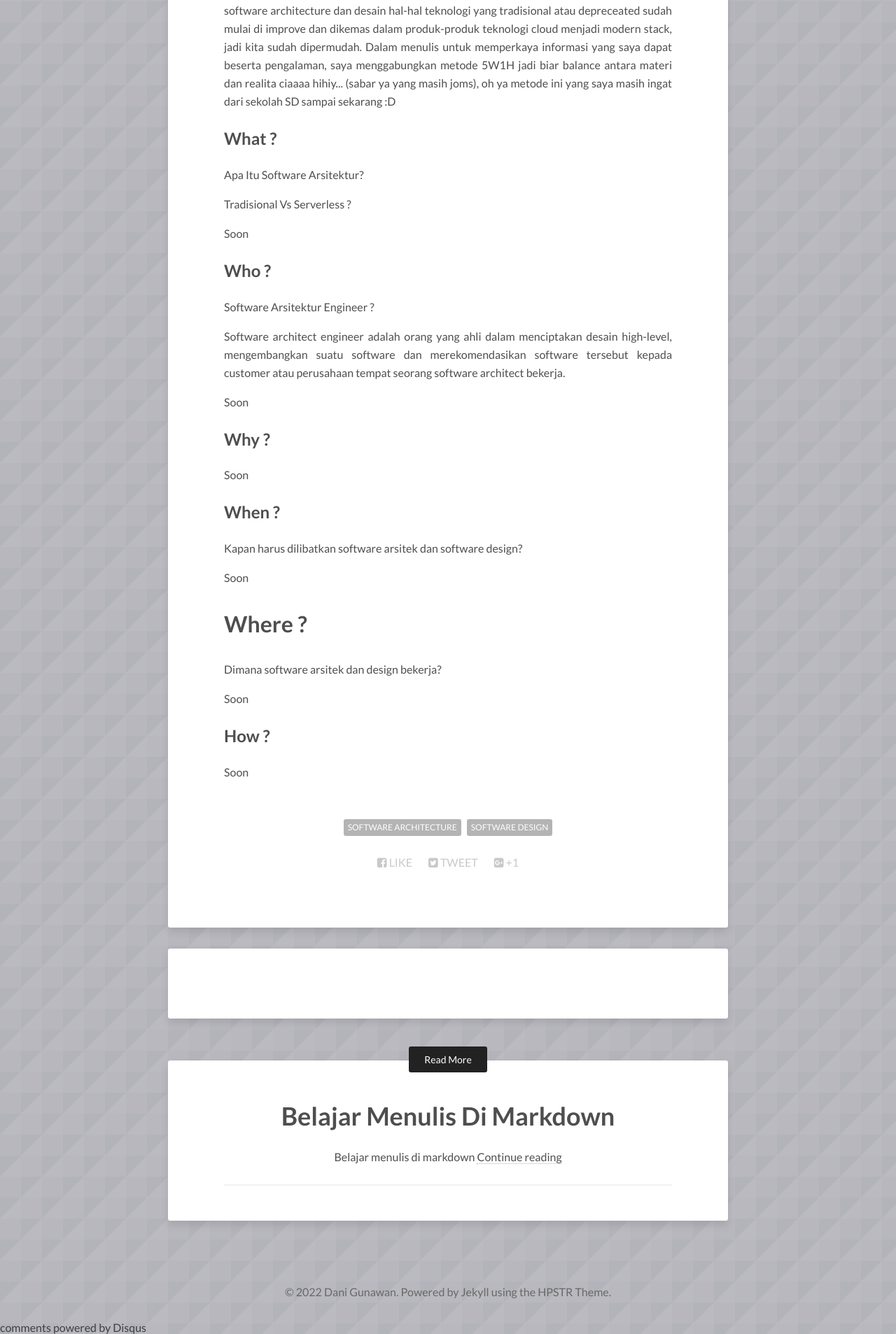
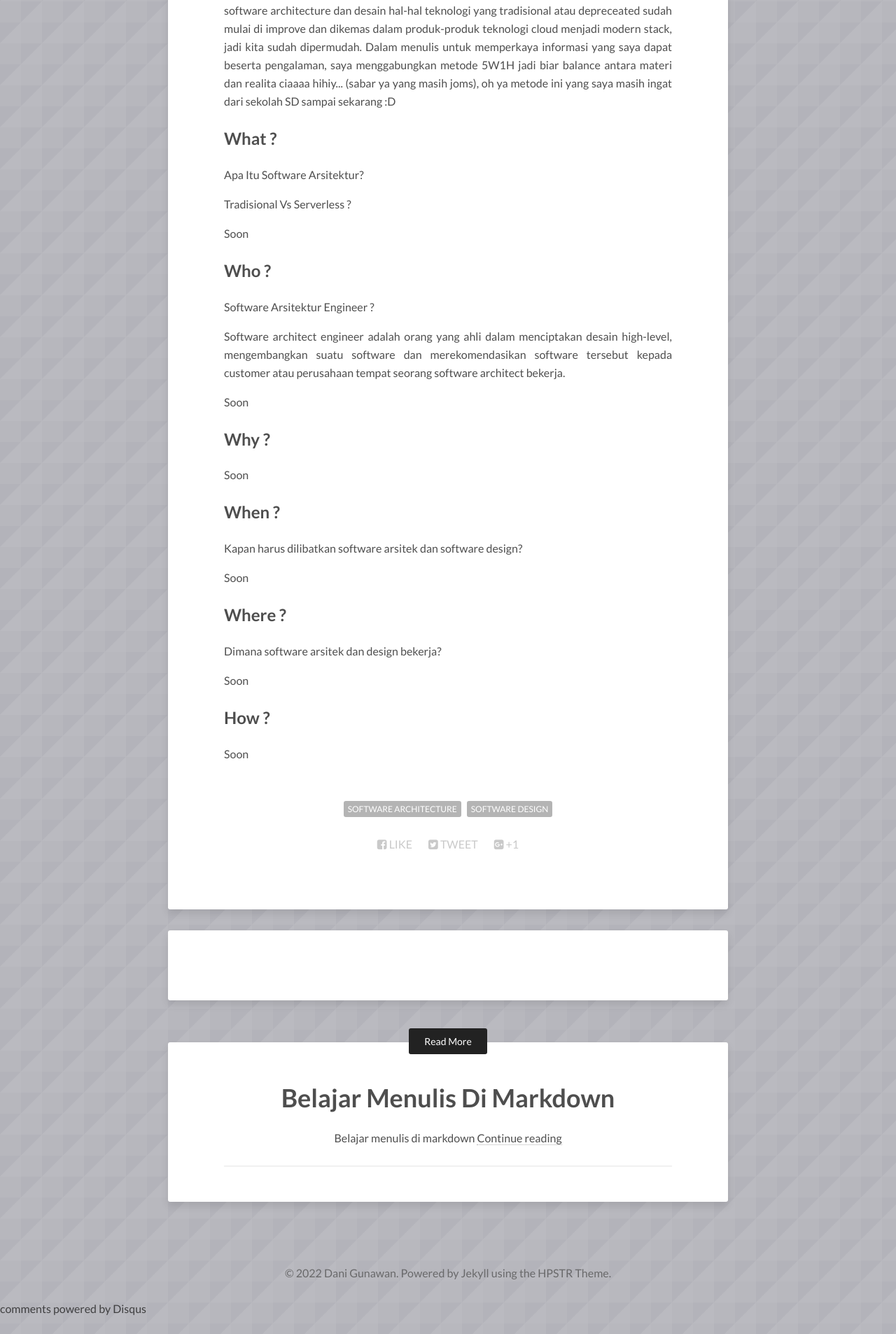
Before and after one commit to danigunawan/danigunawan.github.io, a Jekyll site: the page built from _posts/2022-11-08-belajar-software-arsitektur-dani-software-design-part-1.md, in a window 1280 px wide. Shown: the part 898-2805 px from the top of the page at 70% size. Built offline with Jekyll 4.4.1, drawn with Linux system fonts in a browser that asks for light colours; nearby versions of some CDN libraries; comment, search, counter and statistics services are not loaded; after the commit the page ends 2778 px from its top, so only the background shows below that.

```diff
--- a/_posts/2022-11-08-belajar-software-arsitektur-dani-software-design-part-1.md
+++ b/_posts/2022-11-08-belajar-software-arsitektur-dani-software-design-part-1.md
@@ -46,7 +46,7 @@ Kapan harus dilibatkan software arsitek dan software design?
 
 Soon
 
-# Where ?
+## Where ?
 
 Dimana software arsitek dan design bekerja?
 
```
